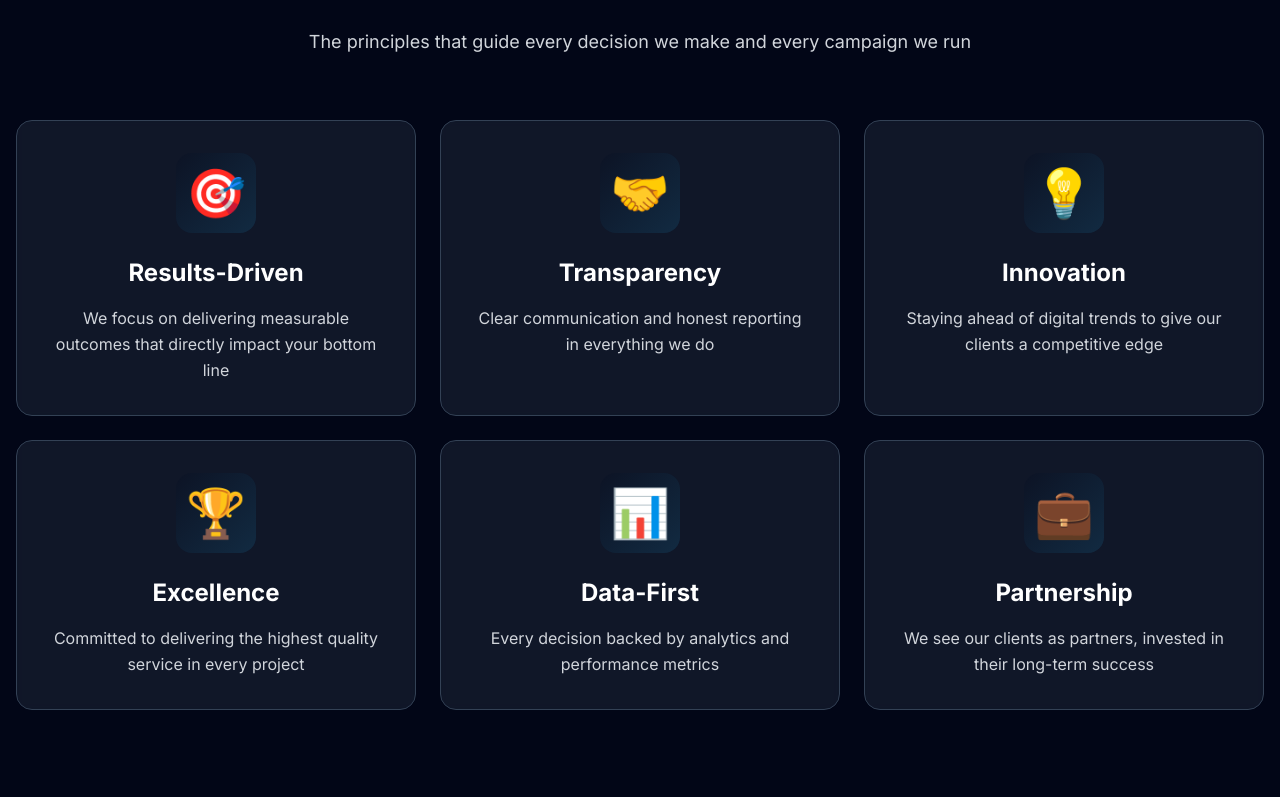
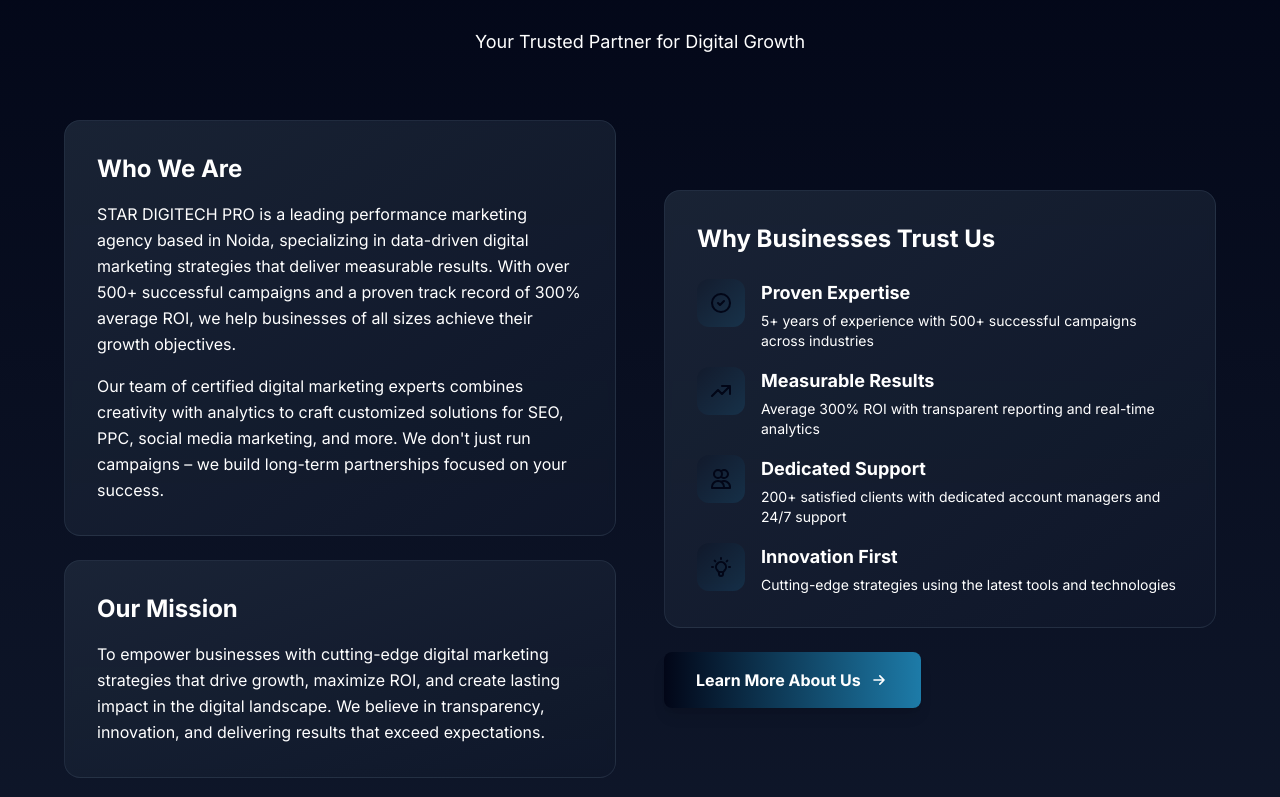
Before and after one commit to anshmydigitalcrown-ui/stardigitechpro, a Next.js app: page / in a window 1280 px wide. Shown: the part 5263-6060 px from the top of the page. Built offline with nearby package versions, Linux system fonts and the light colour scheme.

Commit message:
Add About Us section below contact form with company description, mission, and key highlights

```diff
--- a/app/page.tsx
+++ b/app/page.tsx
@@ -664,6 +664,110 @@
         </div>
       </section>
 
+      {/* About Us Section */}
+      <section className="py-20 bg-gradient-to-b from-[#020617] to-slate-900">
+        <div className="container mx-auto px-4">
+          <div className="max-w-6xl mx-auto">
+            <div className="text-center mb-16">
+              <h2 className="section-title">About STAR DIGITECH PRO</h2>
+              <p className="text-white text-lg max-w-3xl mx-auto mt-4">
+                Your Trusted Partner for Digital Growth
+              </p>
+            </div>
+
+            <div className="grid grid-cols-1 lg:grid-cols-2 gap-12 items-center">
+              {/* Left: Company Description */}
+              <div className="space-y-6">
+                <div className="bg-gradient-to-br from-slate-800/80 to-slate-900/80 backdrop-blur-sm p-8 rounded-2xl border border-slate-700/50">
+                  <h3 className="text-2xl font-bold text-white mb-4">Who We Are</h3>
+                  <p className="text-white leading-relaxed mb-4">
+                    STAR DIGITECH PRO is a leading performance marketing agency based in Noida, specializing in data-driven digital marketing strategies that deliver measurable results. With over 500+ successful campaigns and a proven track record of 300% average ROI, we help businesses of all sizes achieve their growth objectives.
+                  </p>
+                  <p className="text-white leading-relaxed">
+                    Our team of certified digital marketing experts combines creativity with analytics to craft customized solutions for SEO, PPC, social media marketing, and more. We don't just run campaigns – we build long-term partnerships focused on your success.
+                  </p>
+                </div>
+
+                <div className="bg-gradient-to-br from-slate-800/80 to-slate-900/80 backdrop-blur-sm p-8 rounded-2xl border border-slate-700/50">
+                  <h3 className="text-2xl font-bold text-white mb-4">Our Mission</h3>
+                  <p className="text-white leading-relaxed">
+                    To empower businesses with cutting-edge digital marketing strategies that drive growth, maximize ROI, and create lasting impact in the digital landscape. We believe in transparency, innovation, and delivering results that exceed expectations.
+                  </p>
+                </div>
+              </div>
+
+              {/* Right: Key Highlights */}
+              <div className="space-y-6">
+                <div className="bg-gradient-to-br from-slate-800/80 to-slate-900/80 backdrop-blur-sm p-8 rounded-2xl border border-slate-700/50">
+                  <h3 className="text-2xl font-bold text-white mb-6">Why Businesses Trust Us</h3>
+                  <div className="space-y-4">
+                    <div className="flex items-start gap-4">
+                      <div className="flex-shrink-0 w-12 h-12 bg-gradient-to-br from-primary/20 to-[#1d7ba8]/20 rounded-xl flex items-center justify-center">
+                        <svg className="w-6 h-6 text-primary" fill="none" stroke="currentColor" viewBox="0 0 24 24">
+                          <path strokeLinecap="round" strokeLinejoin="round" strokeWidth={2} d="M9 12l2 2 4-4m6 2a9 9 0 11-18 0 9 9 0 0118 0z" />
+                        </svg>
+                      </div>
+                      <div>
+                        <h4 className="text-lg font-bold text-white mb-1">Proven Expertise</h4>
+                        <p className="text-white text-sm">5+ years of experience with 500+ successful campaigns across industries</p>
+                      </div>
+                    </div>
+
+                    <div className="flex items-start gap-4">
+                      <div className="flex-shrink-0 w-12 h-12 bg-gradient-to-br from-primary/20 to-[#1d7ba8]/20 rounded-xl flex items-center justify-center">
+                        <svg className="w-6 h-6 text-primary" fill="none" stroke="currentColor" viewBox="0 0 24 24">
+                          <path strokeLinecap="round" strokeLinejoin="round" strokeWidth={2} d="M13 7h8m0 0v8m0-8l-8 8-4-4-6 6" />
+                        </svg>
+                      </div>
+                      <div>
+                        <h4 className="text-lg font-bold text-white mb-1">Measurable Results</h4>
+                        <p className="text-white text-sm">Average 300% ROI with transparent reporting and real-time analytics</p>
+                      </div>
+                    </div>
+
+                    <div className="flex items-start gap-4">
+                      <div className="flex-shrink-0 w-12 h-12 bg-gradient-to-br from-primary/20 to-[#1d7ba8]/20 rounded-xl flex items-center justify-center">
+                        <svg className="w-6 h-6 text-primary" fill="none" stroke="currentColor" viewBox="0 0 24 24">
+                          <path strokeLinecap="round" strokeLinejoin="round" strokeWidth={2} d="M12 4.354a4 4 0 110 5.292M15 21H3v-1a6 6 0 0112 0v1zm0 0h6v-1a6 6 0 00-9-5.197M13 7a4 4 0 11-8 0 4 4 0 018 0z" />
+                        </svg>
+                      </div>
+                      <div>
+                        <h4 className="text-lg font-bold text-white mb-1">Dedicated Support</h4>
+                        <p className="text-white text-sm">200+ satisfied clients with dedicated account managers and 24/7 support</p>
+                      </div>
+                    </div>
+
+                    <div className="flex items-start gap-4">
+                      <div className="flex-shrink-0 w-12 h-12 bg-gradient-to-br from-primary/20 to-[#1d7ba8]/20 rounded-xl flex items-center justify-center">
+                        <svg className="w-6 h-6 text-primary" fill="none" stroke="currentColor" viewBox="0 0 24 24">
+                          <path strokeLinecap="round" strokeLinejoin="round" strokeWidth={2} d="M9.663 17h4.673M12 3v1m6.364 1.636l-.707.707M21 12h-1M4 12H3m3.343-5.657l-.707-.707m2.828 9.9a5 5 0 117.072 0l-.548.547A3.374 3.374 0 0014 18.469V19a2 2 0 11-4 0v-.531c0-.895-.356-1.754-.988-2.386l-.548-.547z" />
+                        </svg>
+                      </div>
+                      <div>
+                        <h4 className="text-lg font-bold text-white mb-1">Innovation First</h4>
+                        <p className="text-white text-sm">Cutting-edge strategies using the latest tools and technologies</p>
+                      </div>
+                    </div>
+                  </div>
+                </div>
+
+                <div className="text-center lg:text-left">
+                  <a
+                    href="/about"
+                    className="inline-flex items-center gap-2 px-8 py-4 bg-gradient-to-r from-primary via-[#1d7ba8] to-primary bg-size-200 bg-pos-0 hover:bg-pos-100 text-white font-bold rounded-lg transition-all duration-500 shadow-lg hover:shadow-2xl hover:shadow-primary/50 hover:scale-105"
+                  >
+                    Learn More About Us
+                    <svg className="w-5 h-5" fill="none" stroke="currentColor" viewBox="0 0 24 24">
+                      <path strokeLinecap="round" strokeLinejoin="round" strokeWidth={2} d="M13 7l5 5m0 0l-5 5m5-5H6" />
+                    </svg>
+                  </a>
+                </div>
+              </div>
+            </div>
+          </div>
+        </div>
+      </section>
+
       {/* Our Core Values Section */}
       <section className="py-20 bg-[#020617]">
         <div className="container mx-auto px-4">
```
